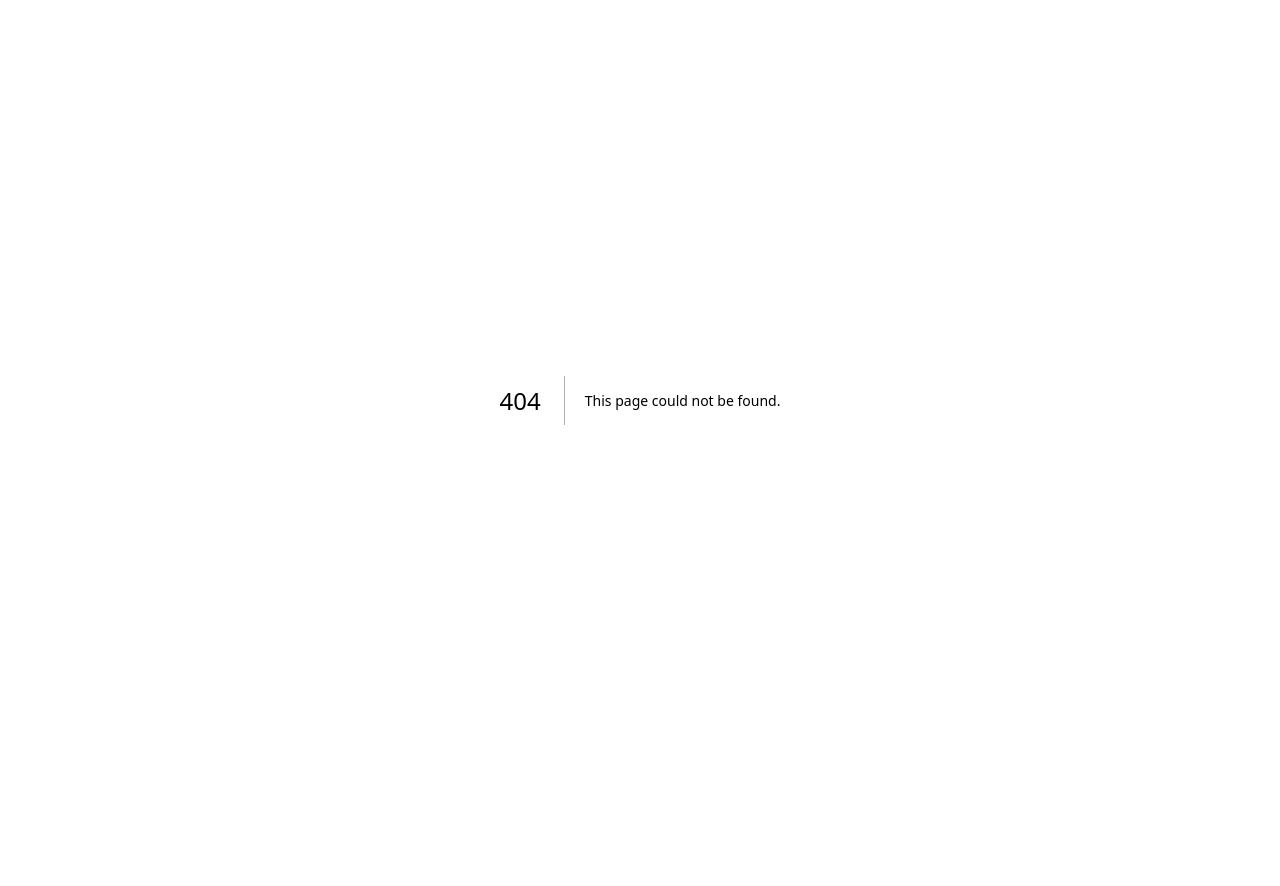
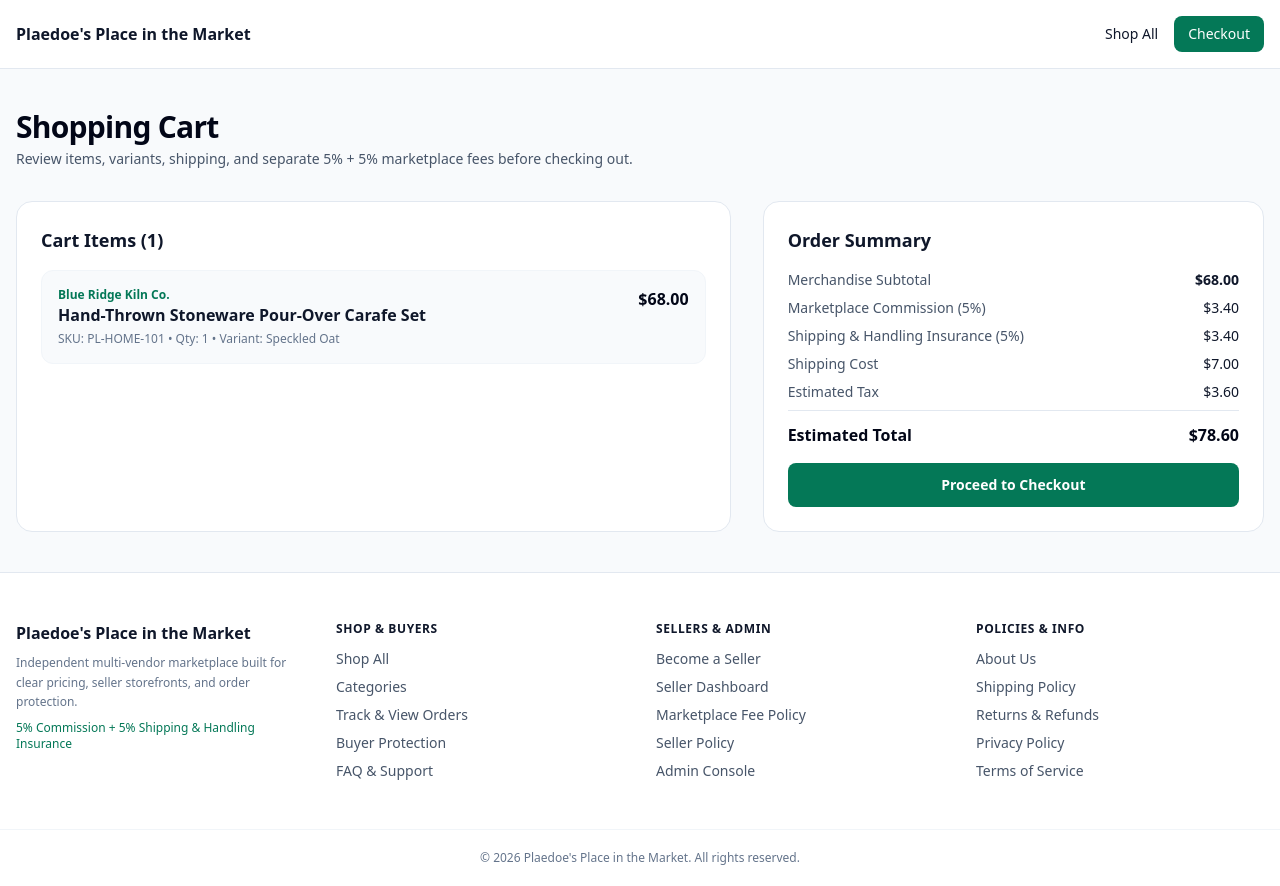
Before and after one commit to creevesunc/Plaedoes-place-in-the-marketplace-, a Next.js app: page /cart in a window 1280 px wide. Before the commit this address had no page. Before the commit the page ends 800 px from the top, so only its background shows below. Built offline with nearby package versions, Linux system fonts and the light colour scheme.

Commit message:
Add Shopping Cart page with order summary

```diff
--- /dev/null
+++ b/src/app/cart/page.tsx
@@ -0,0 +1,108 @@
+import Link from "next/link";
+import { CATALOG_ITEMS } from "@/lib/catalog";
+import { calculateMarketplaceFees, formatCentsToUsd } from "@/lib/fees";
+import { MarketplaceFooter } from "@/components/MarketplaceFooter";
+
+export default function ShoppingCartPage() {
+  const sampleItem = CATALOG_ITEMS[0];
+  const unitPriceCents = sampleItem.salePriceCents ?? sampleItem.priceCents;
+  const quantity = 1;
+  const merchandiseSubtotalCents = unitPriceCents * quantity;
+  const fees = calculateMarketplaceFees(merchandiseSubtotalCents);
+  const shippingCostCents = sampleItem.shippingCostCents;
+  const estimatedTaxCents = Math.round(merchandiseSubtotalCents * 0.053);
+  const totalCents = merchandiseSubtotalCents + shippingCostCents + estimatedTaxCents;
+
+  return (
+    <div className="min-h-screen bg-slate-50 text-slate-900">
+      <header className="border-b border-slate-200 bg-white">
+        <div className="mx-auto flex max-w-7xl items-center justify-between px-4 py-4">
+          <Link href="/" className="text-base font-bold text-slate-900">
+            Plaedoe&apos;s Place in the Market
+          </Link>
+          <div className="flex items-center gap-4 text-sm font-medium">
+            <Link href="/shop" className="hover:text-emerald-700">Shop All</Link>
+            <Link href="/checkout" className="rounded-lg bg-emerald-700 px-3.5 py-2 text-white">
+              Checkout
+            </Link>
+          </div>
+        </div>
+      </header>
+
+      <main className="mx-auto max-w-7xl px-4 py-10 space-y-8">
+        <div>
+          <h1 className="text-3xl font-extrabold tracking-tight text-slate-950">
+            Shopping Cart
+          </h1>
+          <p className="mt-1 text-sm text-slate-600">
+            Review items, variants, shipping, and separate 5% + 5% marketplace fees before
+            checking out.
+          </p>
+        </div>
+
+        <div className="grid gap-8 lg:grid-cols-12">
+          <section className="lg:col-span-7 rounded-2xl border border-slate-200 bg-white p-6 space-y-4">
+            <h2 className="text-lg font-bold text-slate-900">Cart Items (1)</h2>
+            <div className="flex items-start justify-between gap-4 rounded-xl border border-slate-100 bg-slate-50 p-4">
+              <div>
+                <p className="text-xs font-semibold text-emerald-700">{sampleItem.sellerName}</p>
+                <Link
+                  href={`/products/${sampleItem.slug}`}
+                  className="text-base font-bold text-slate-900 hover:underline"
+                >
+                  {sampleItem.title}
+                </Link>
+                <p className="mt-1 text-xs text-slate-500">
+                  SKU: {sampleItem.sku} • Qty: {quantity} • Variant:{" "}
+                  {sampleItem.variants.colors[0] ?? "Standard"}
+                </p>
+              </div>
+              <p className="text-base font-bold text-slate-950">
+                {formatCentsToUsd(merchandiseSubtotalCents)}
+              </p>
+            </div>
+          </section>
+
+          <aside className="lg:col-span-5 rounded-2xl border border-slate-200 bg-white p-6 space-y-4">
+            <h2 className="text-lg font-bold text-slate-900">Order Summary</h2>
+            <dl className="space-y-2 text-sm">
+              <div className="flex justify-between">
+                <dt className="text-slate-600">Merchandise Subtotal</dt>
+                <dd className="font-semibold">{formatCentsToUsd(merchandiseSubtotalCents)}</dd>
+              </div>
+              <div className="flex justify-between">
+                <dt className="text-slate-600">Marketplace Commission (5%)</dt>
+                <dd>{formatCentsToUsd(fees.marketplaceCommissionCents)}</dd>
+              </div>
+              <div className="flex justify-between">
+                <dt className="text-slate-600">Shipping &amp; Handling Insurance (5%)</dt>
+                <dd>{formatCentsToUsd(fees.shippingHandlingInsuranceCents)}</dd>
+              </div>
+              <div className="flex justify-between">
+                <dt className="text-slate-600">Shipping Cost</dt>
+                <dd>{formatCentsToUsd(shippingCostCents)}</dd>
+              </div>
+              <div className="flex justify-between">
+                <dt className="text-slate-600">Estimated Tax</dt>
+                <dd>{formatCentsToUsd(estimatedTaxCents)}</dd>
+              </div>
+              <div className="flex justify-between border-t border-slate-200 pt-3 text-base font-extrabold text-slate-950">
+                <dt>Estimated Total</dt>
+                <dd>{formatCentsToUsd(totalCents)}</dd>
+              </div>
+            </dl>
+
+            <Link
+              href={`/checkout?product=${sampleItem.slug}`}
+              className="block w-full rounded-lg bg-emerald-700 px-4 py-3 text-center text-sm font-semibold text-white hover:bg-emerald-800"
+            >
+              Proceed to Checkout
+            </Link>
+          </aside>
+        </div>
+      </main>
+
+      <MarketplaceFooter />
+    </div>
+  );
+}
```
